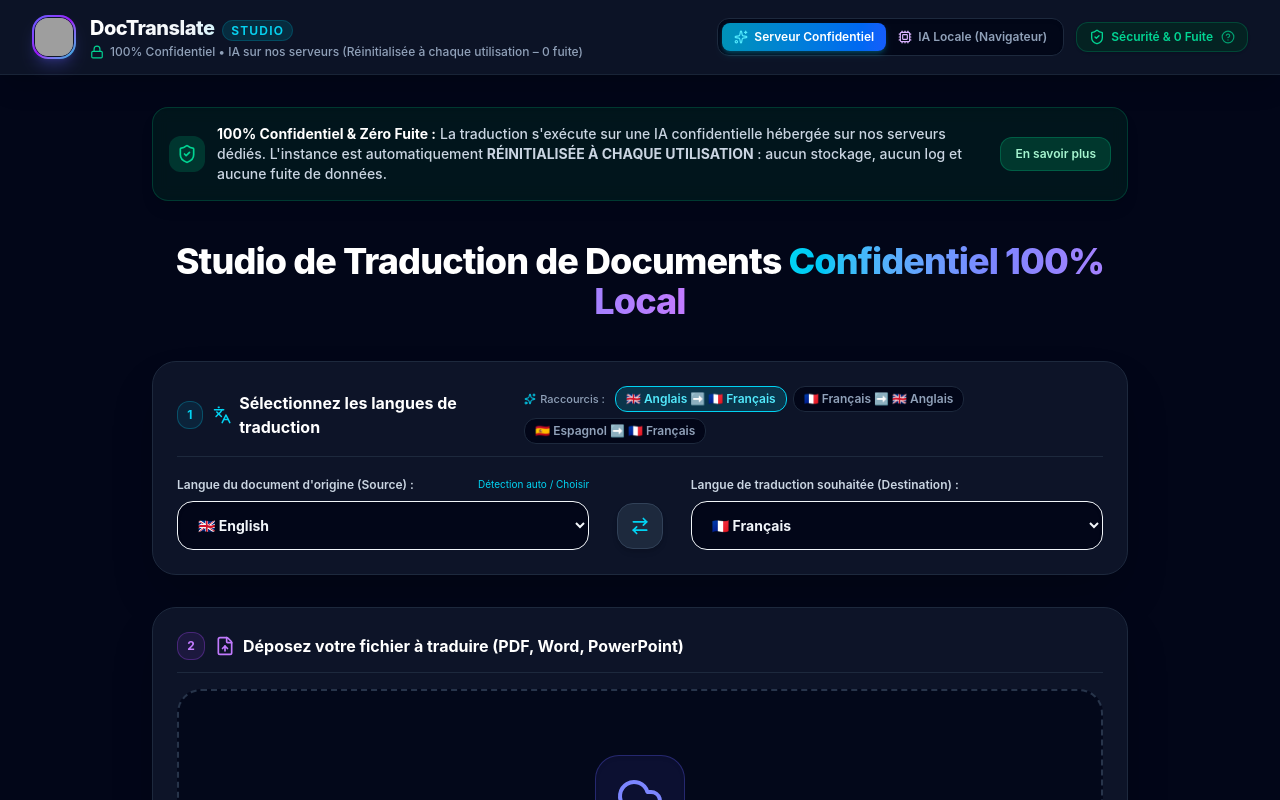
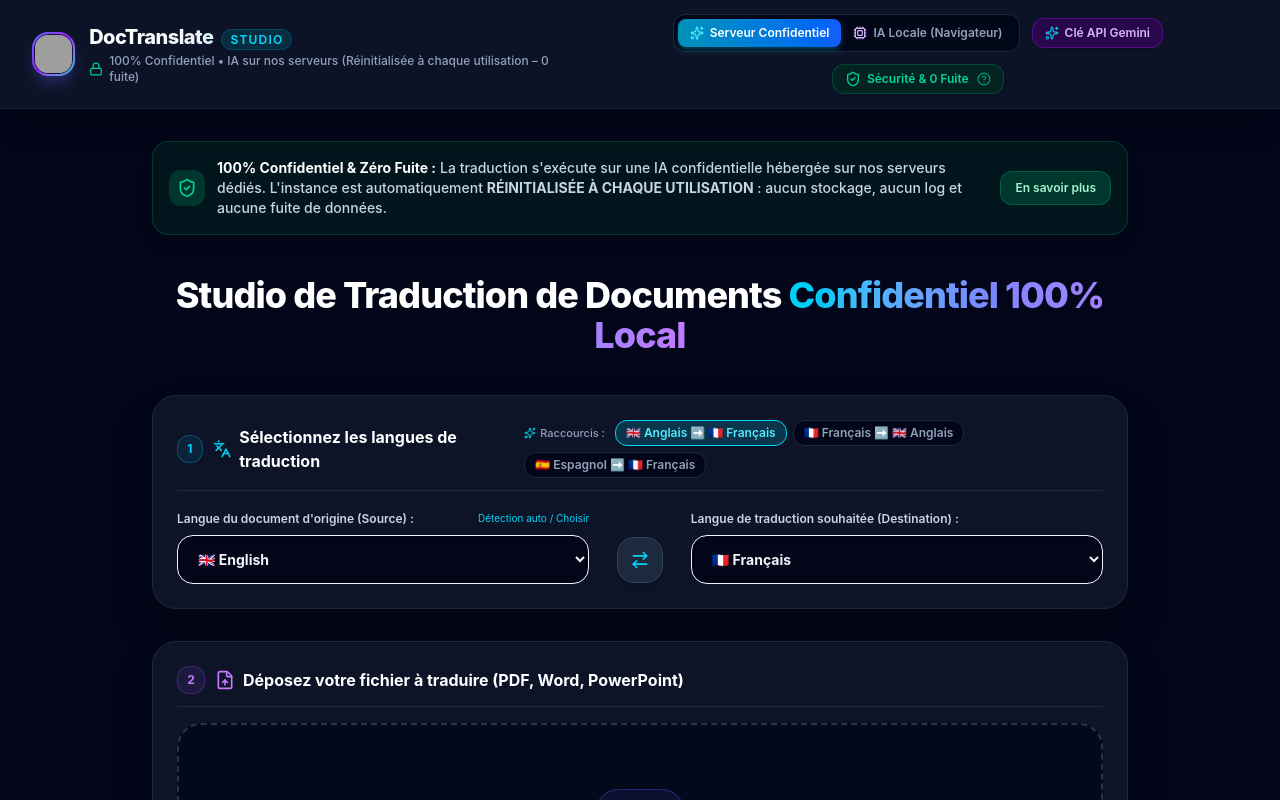
Before and after one commit to Nitrovinzleo/DocTranslate, a React (Vite) app: page / in a window 1280 px wide. Shown: the top 800 px of the page. Built offline with nearby package versions, Linux system fonts and the light colour scheme; grey boxes are pictures that could not be loaded.

Commit message:
Add 1-click Gemini API Key button in header for instant direct browser speed

```diff
--- a/src/components/Header.tsx
+++ b/src/components/Header.tsx
@@ -82,6 +82,28 @@
           </div>
 
           <button
+            onClick={() => {
+              const currentKey = localStorage.getItem('gemini_api_key') || '';
+              const key = prompt('Entrez votre clé API Google Gemini (gratuite sur aistudio.google.com/app/apikey) :', currentKey);
+              if (key !== null) {
+                if (key.trim()) {
+                  localStorage.setItem('gemini_api_key', key.trim());
+                  alert('✨ Clé Gemini enregistrée avec succès ! Le site fonctionnera en connexion directe ultra-rapide.');
+                } else {
+                  localStorage.removeItem('gemini_api_key');
+                  alert('Clé supprimée. Le site utilisera le serveur par défaut.');
+                }
+                window.location.reload();
+              }
+            }}
+            className="flex items-center gap-1.5 px-3 py-1.5 rounded-xl bg-purple-950/60 border border-purple-800/60 text-purple-300 hover:bg-purple-900/60 text-xs font-semibold transition-all hover:scale-105 shadow-sm cursor-pointer"
+            title="Configurez votre clé Gemini personnelle pour une vitesse directe instantanée"
+          >
+            <Sparkles className="w-3.5 h-3.5 text-cyan-400 animate-pulse" />
+            <span>{typeof window !== 'undefined' && localStorage.getItem('gemini_api_key') ? 'Clé Gemini Active ✨' : 'Clé API Gemini'}</span>
+          </button>
+
+          <button
             onClick={onOpenPrivacyModal}
             className="flex items-center gap-1.5 px-3 py-1.5 rounded-xl bg-emerald-950/60 border border-emerald-800/60 text-emerald-400 hover:bg-emerald-900/60 text-xs font-semibold transition-all hover:scale-105 shadow-sm"
           >
```
